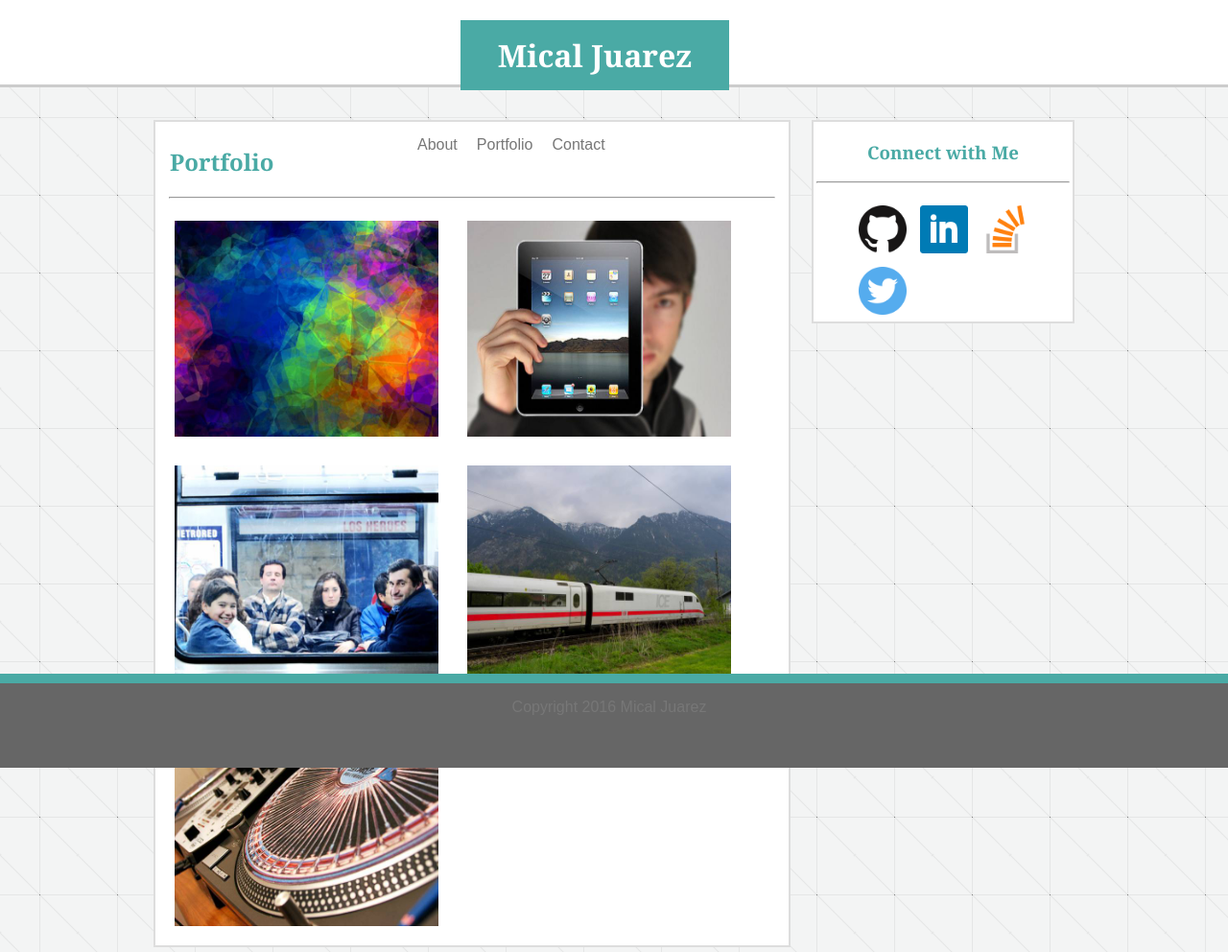
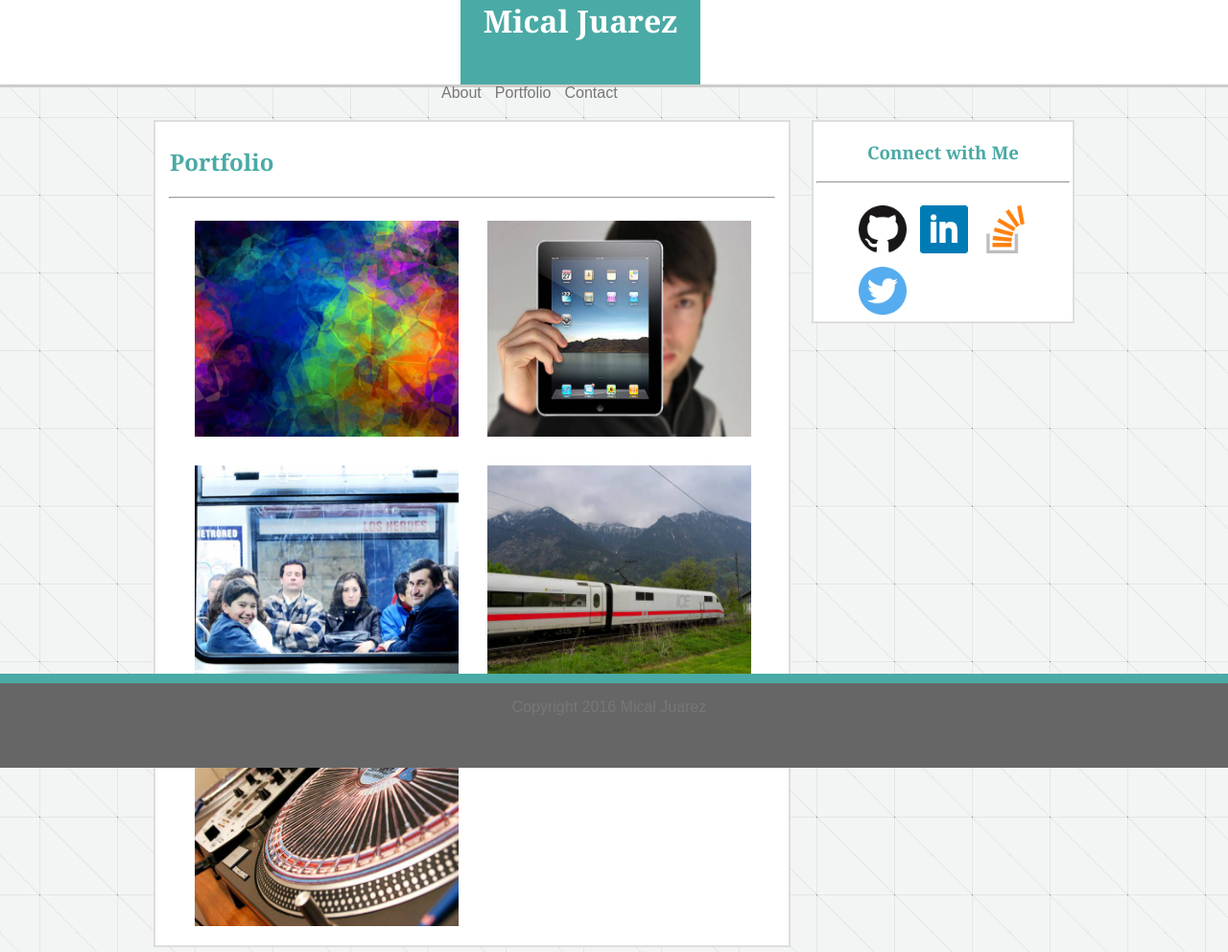
Before and after one commit to Warrehz/basic-portfolio, a PHP site: page /portfolio.html in a window 1280 px wide. Shown: the whole page at 96% size. Run offline with PHP 8.4, Linux system fonts and the light colour scheme.

Commit message:
submitting for homework

```diff
--- a/assets/css/style.css
+++ b/assets/css/style.css
@@ -33,8 +33,12 @@ h1 {
   background-color: #4aaaa5;
   text-align: center;
   color: #ffffff;
-  padding: 15px;
+  padding: 0px;
+  margin-right: 0px;
+  margin-top: 0px;
+  margin-bottom: 0px;
   width: 250px;
+  height: 88px;
   position: relative;
   font-family: 'Georgia', Times, Times New Roman, serif;
   display: inline-block;
@@ -81,16 +85,34 @@ footer {
   font-family: 'Arial', 'Helvetica Neue', Helvetica, sans-serif;
 }
 
-.nav {
+nav {
   position: relative;
-  margin-left: 385px;
+  margin-left: 450px;
+  margin-bottom: -25px;
   display: inline-block;
+  height: 88px;
+  /*width: 500px;*/
 }
 
-.nav-link {
-  padding: 10px;
-  float: left;
+nav a {
+  font-family: "Arial", "Helvetica Neue", Helvetica, sans-serif;
+}
+
+nav ul {
+  margin: 0;
+  padding: 0;
+}
+
+nav li {
+  height: 88px;
+  /*padding: 10px;*/s
   font-family: 'Arial', 'Helvetica Neue', Helvetica, sans-serif;
+  display: inline-block;
+  padding-left: 10px;
+}
+
+.image-container {
+  margin-left: 21px;
 }
 
 .portfolio-image {
--- a/portfolio.html
+++ b/portfolio.html
@@ -11,13 +11,13 @@
 
         <h1>Mical Juarez</h1>
 
-        <div class="nav">
+        <nav>
           <ul>
-            <div class="nav-link"><li><a href="index.html">About</a></li></div>
-            <div class="nav-link"><li><a href="portfolio.html">Portfolio</a></li></div>
-            <div class="nav-link"><li><a href="contact.html">Contact</a></li></div>
+            <li><a href="index.html">About</a></li>
+            <li><a href="portfolio.html">Portfolio</a></li>
+            <li><a href="contact.html">Contact</a></li>
           </ul>
-        </div>
+        </nav>
 
       </header>
 
@@ -29,11 +29,13 @@
 
           <hr>
 
-          <img class="portfolio-image" src="assets/images/coloful-abstract.jpg" />
-          <img class="portfolio-image" src="assets/images/man-holding-tablet.jpg" />
-          <img class="portfolio-image" src="assets/images/family-on-train.jpg" />
-          <img class="portfolio-image" src="assets/images/train-and-mountains.jpg" />
-          <img class="portfolio-image" src="assets/images/turn-table.jpg" />
+          <div class="image-container">
+            <img class="portfolio-image" src="assets/images/coloful-abstract.jpg" />
+            <img class="portfolio-image" src="assets/images/man-holding-tablet.jpg" />
+            <img class="portfolio-image" src="assets/images/family-on-train.jpg" />
+            <img class="portfolio-image" src="assets/images/train-and-mountains.jpg" />
+            <img class="portfolio-image" src="assets/images/turn-table.jpg" />
+          </div>
 
         </div>
 
```
Also changed, not shown: contact.html (+5 -5 lines), index.html (+5 -5 lines).
